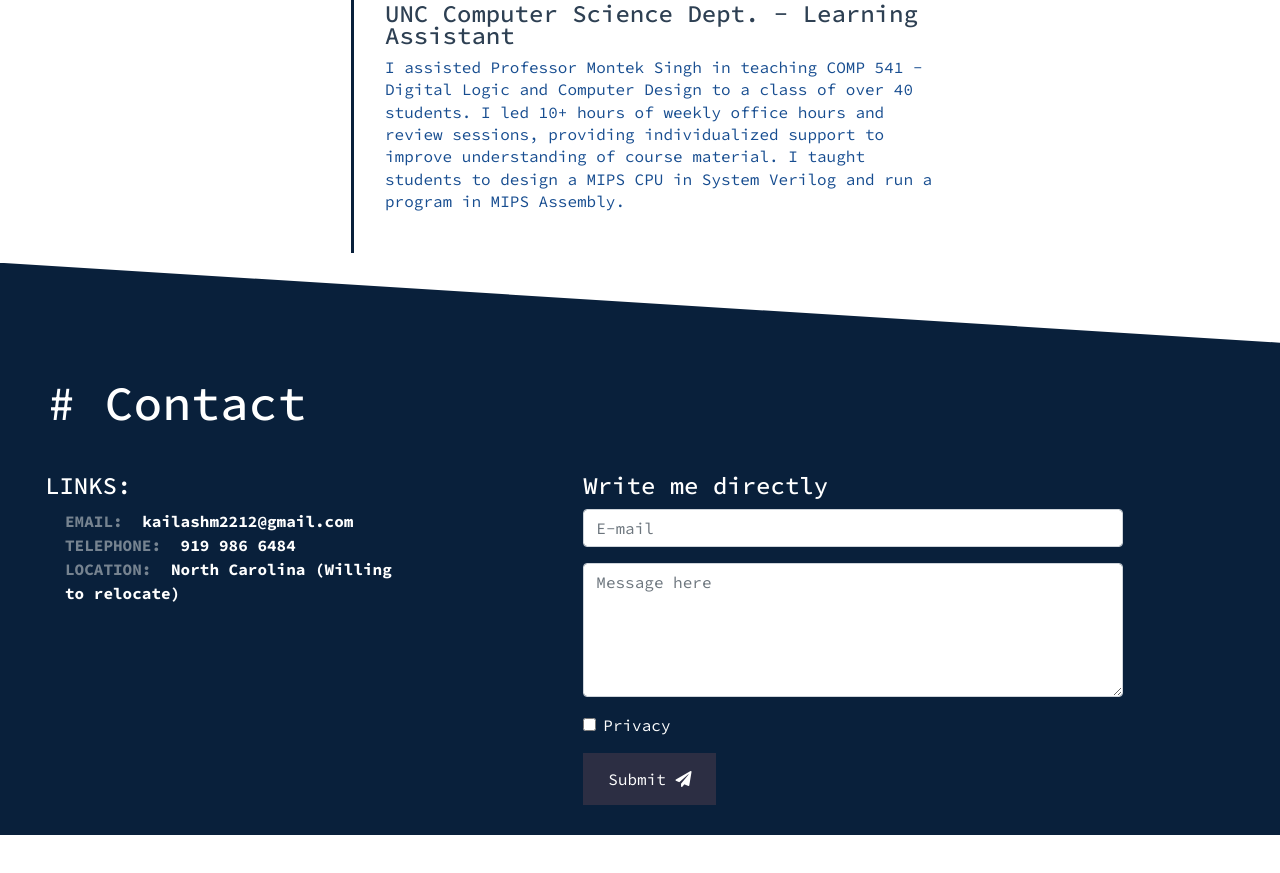
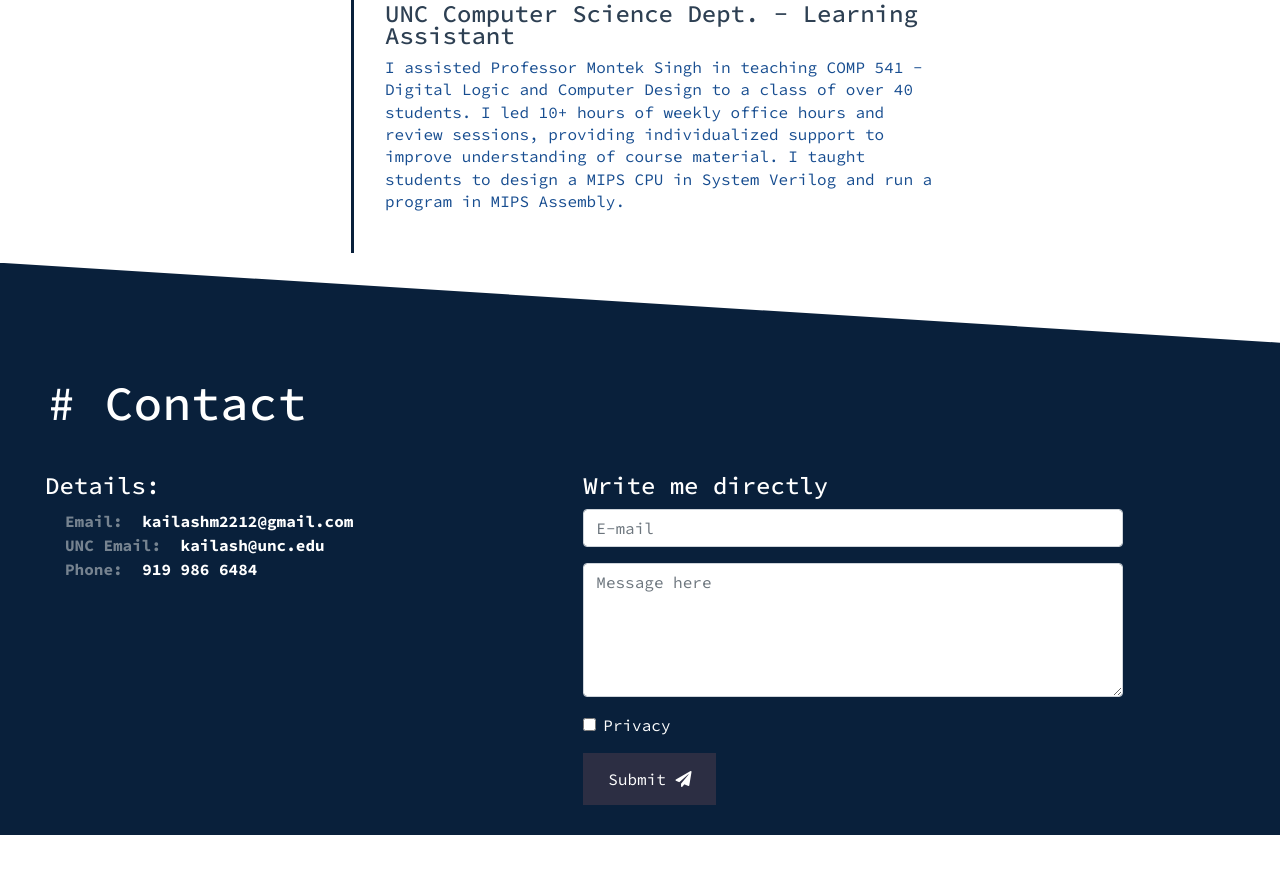
Before and after one commit to kailash-unc/Portfolio_Website, a plain HTML site: page index.html in a window 1280 px wide. Shown: the part 4370-5243 px from the top of the page. Drawn offline with nearby package versions, Linux system fonts and the light colour scheme.

Commit message:
Fixed typos

```diff
--- a/index.html
+++ b/index.html
@@ -322,11 +322,11 @@
           <div class="row">
             <div class="col-md-5 col-lg-4">
               <div class="contacts-list-container">
-                <h4>LINKS:</h4>
+                <h4>Details:</h4>
                 <ul>
-                  <li><b>EMAIL: </b><a href="#">kailashm2212@gmail.com</a></li>
-                  <li><b>TELEPHONE: </b><a href="#">919 986 6484</a></li>
-                  <li><b>LOCATION: </b><a href="#">North Carolina (Willing to relocate)</a></li>
+                  <li><b>Email: </b><a href="#">kailashm2212@gmail.com</a></li>
+                  <li><b>UNC Email: </b><a href="#">kailash@unc.edu</a></li>
+                  <li><b>Phone: </b><a href="#">919 986 6484</a></li>
                 </ul>
                 <!--<p><a href="#">email@example.com</a></p>
               <p><a href="#">33 333 3333</a></p>
```
